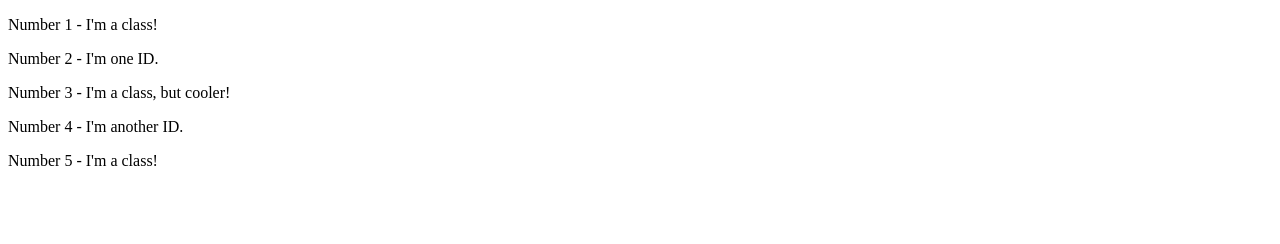
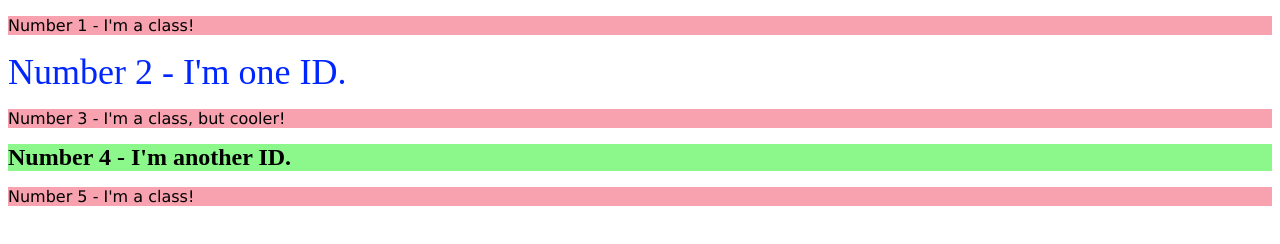
Before and after one commit to ericjaysalan/the-odin-project, a plain HTML site: page css-exercises/foundations/02-class-id-selectors/index.html in a window 1280 px wide. Drawn offline with Linux system fonts and the light colour scheme.

Commit message:
Finished exercise 02

```diff
--- a/css-exercises/foundations/02-class-id-selectors/index.html
+++ b/css-exercises/foundations/02-class-id-selectors/index.html
@@ -8,10 +8,10 @@
   <link rel="stylesheet" href="style.css">
 </head>
 <body>
-  <p>Number 1 - I'm a class!</p>
-  <div>Number 2 - I'm one ID.</div>
-  <p>Number 3 - I'm a class, but cooler!</p>
-  <div>Number 4 - I'm another ID.</div>
-  <p>Number 5 - I'm a class!</p>
+  <p class="odd-numbered">Number 1 - I'm a class!</p>
+  <div id="second-element">Number 2 - I'm one ID.</div>
+  <p id="third-element" class="odd-numbered">Number 3 - I'm a class, but cooler!</p>
+  <div id="fourth-element">Number 4 - I'm another ID.</div>
+  <p class="odd-numbered">Number 5 - I'm a class!</p>
 </body>
 </html>
--- a/css-exercises/foundations/02-class-id-selectors/style.css
+++ b/css-exercises/foundations/02-class-id-selectors/style.css
@@ -0,0 +1,19 @@
+.odd-numbered {
+    background-color: rgb(248, 162, 176);
+    font-family: Verdana, sans-serif;
+}
+
+.odd-odd-numbered {
+    font-size: 24px;
+}
+
+#second-element {
+    color: rgb(0, 38, 255);
+    font-size: 36px;
+}
+
+#fourth-element {
+    background-color: rgb(140, 248, 140);
+    font-size: 24px;
+    font-weight: bold;
+}
```
